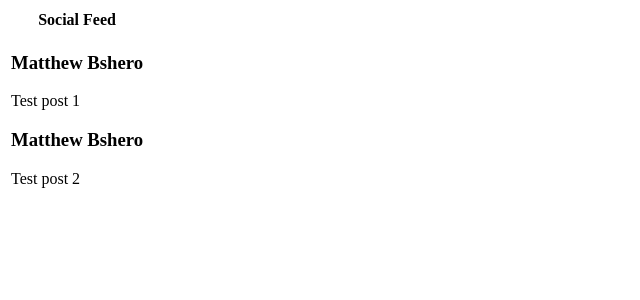
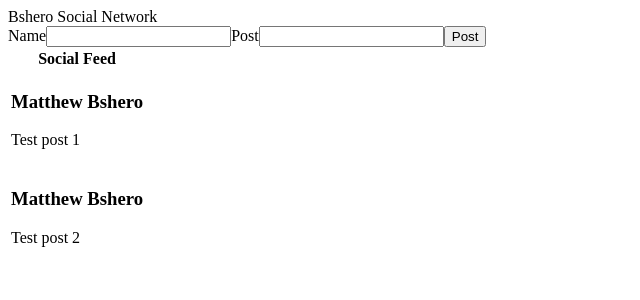
Before and after one commit to mdbshero/Social_Feed, a React (Create React App) app: page / in a window 1280 px wide. Shown: the top 300 px of the page, without its empty margins (0-640 px from the left). Built offline with nearby package versions, Linux system fonts and the light colour scheme.

Commit message:
Fixed Post and DisplayPosts components to flow properly. Added CreatePost form.

```diff
--- a/src/App.js
+++ b/src/App.js
@@ -1,12 +1,23 @@
 import React, { useState } from 'react';
 import DisplayPosts from './Components/DisplayPosts';
+import NavBar from './Components/NavBar';
+import CreatePost from './Components/CreatePost';
 
 
 function App() {
 
+  const [posts, setPosts] = useState([
+    { name: "Matthew Bshero", comment: "Test post 1" },
+    { name: "Matthew Bshero", comment: "Test post 2" },
+  ]);
+
   return (
     <div>
-      <DisplayPosts />
+      <NavBar />
+      <main>
+      <CreatePost />
+      <DisplayPosts post={posts}/>
+      </main>
     </div>
   );
 }
--- a/src/Components/CreatePost.jsx
+++ b/src/Components/CreatePost.jsx
@@ -0,0 +1,30 @@
+import React, { useState } from 'react';
+
+
+
+const CreatePost = () => {
+
+const [name, setName] = useState('');
+const [post, setPost] = useState('');
+
+function handleSubmit(event) {
+    event.preventDefault();
+    let newEntry = {
+        name: name,
+        post: post
+    };
+    console.log(newEntry);
+}
+
+    return (
+        <form onSubmit={handleSubmit}>
+            <label>Name</label>
+            <input type='text' value={name} onChange={(event) => setName(event.target.value)} />
+            <label>Post</label>
+            <input type='text' value={post} onChange={(event) => setPost(event.target.value)} />
+            <button type='submit'>Post</button>
+        </form>
+     );
+}
+
+export default CreatePost;
--- a/src/Components/DisplayPosts.jsx
+++ b/src/Components/DisplayPosts.jsx
@@ -1,11 +1,7 @@
-import React, { useState } from "react";
+import React, { useState } from 'react';
 import Post from "./Post";
 
 const DisplayPosts = (props) => {
-  const [posts, setPosts] = useState([
-    { name: "Matthew Bshero", comment: "Test post 1" },
-    { name: "Matthew Bshero", comment: "Test post 2" },
-  ]);
 
   return (
     <table>
@@ -15,9 +11,14 @@
         </tr>
       </thead>
       <tbody>
-        <tr>
-          <Post parentPosts={posts} />
-        </tr>
+              {props.post.map((post) => {
+        return (
+            <tr>
+            <Post post={post} />
+            </tr>
+        );
+      })
+    }
       </tbody>
     </table>
   );
--- a/src/Components/NavBar.jsx
+++ b/src/Components/NavBar.jsx
@@ -0,0 +1,10 @@
+
+const NavBar = (props) => {
+    return (
+        <header>
+            Bshero Social Network
+        </header>
+     );
+}
+
+export default NavBar;
--- a/src/Components/Post.jsx
+++ b/src/Components/Post.jsx
@@ -1,14 +1,10 @@
 const Post = (props) => {
   return (
     <td>
-      {props.parentPosts.map((post, index) => {
-        return (
-          <div key={index}>
-            <h3>{post.name}</h3>
-            <p>{post.comment}</p>
-          </div>
-        );
-      })}
+      <div>
+        <h3>{props.post.name}</h3>
+        <p>{props.post.comment}</p>
+      </div>
     </td>
   );
 };
```
